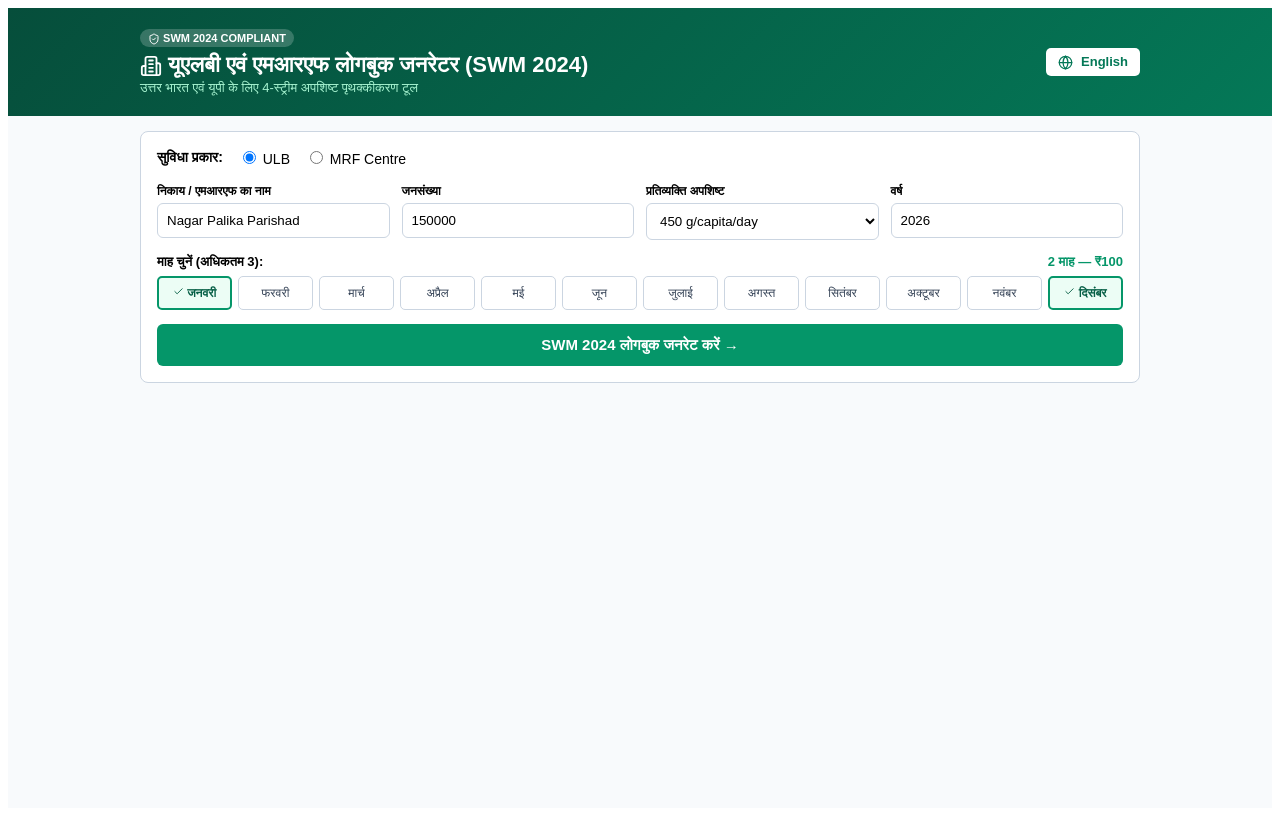
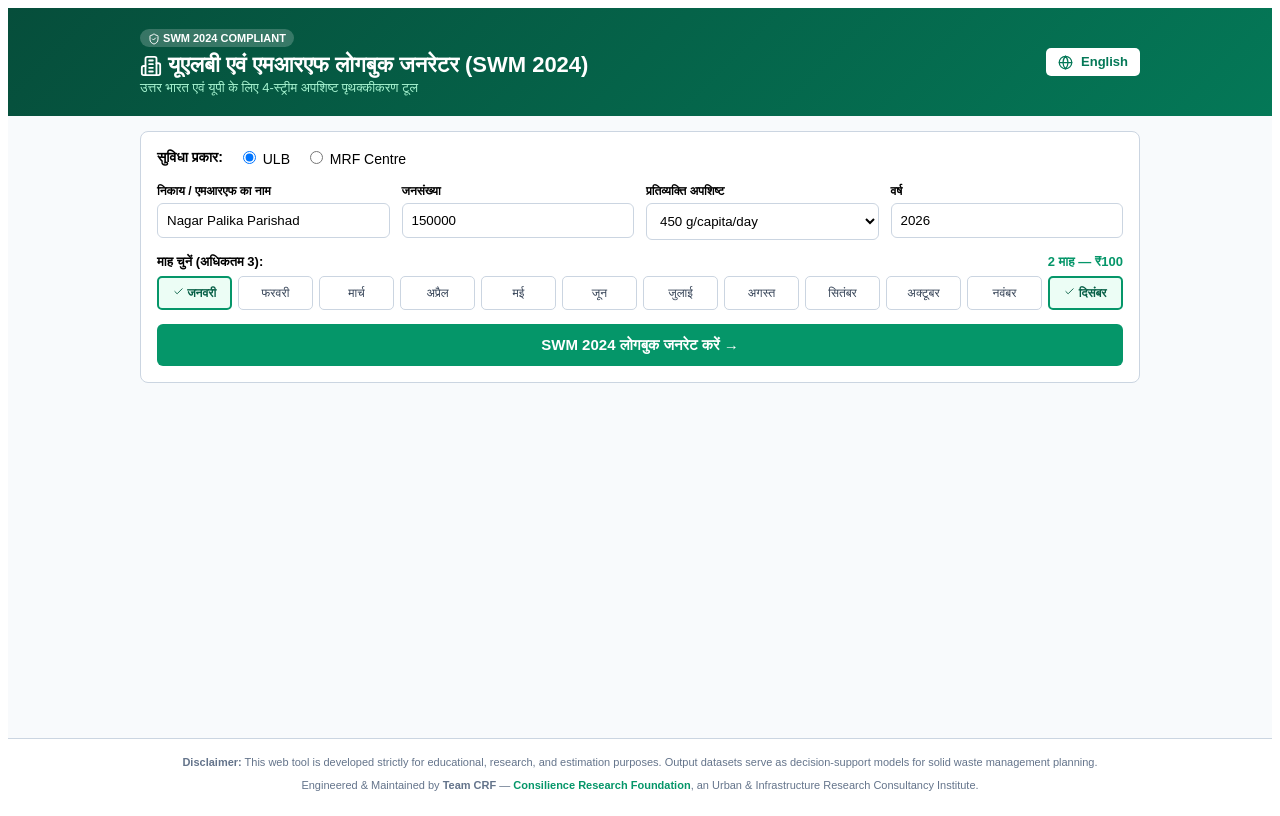
Before and after one commit to akv99111-source/ulb-waste-generator, a React (Vite) app: page / in a window 1280 px wide. Built offline with nearby package versions, Linux system fonts and the light colour scheme.

Commit message:
Update App.jsx

```diff
--- a/src/App.jsx
+++ b/src/App.jsx
@@ -19,9 +19,9 @@ const MONTHS = [
 
 const getSeasonalFractions = (m, type) => {
   if (type === 'ULB') {
-    if ([5, 6, 7].includes(m)) return [0.58, 0.18, 0.04, 0.02, 0.05, 0.13]; // High Wet (Fruits)
-    if ([8, 9].includes(m)) return [0.56, 0.19, 0.04, 0.02, 0.05, 0.14];    // Monsoon
-    if ([11, 12, 1, 2].includes(m)) return [0.50, 0.23, 0.05, 0.02, 0.06, 0.14]; // Winter Packaging
+    if ([5, 6, 7].includes(m)) return [0.58, 0.18, 0.04, 0.02, 0.05, 0.13];
+    if ([8, 9].includes(m)) return [0.56, 0.19, 0.04, 0.02, 0.05, 0.14];
+    if ([11, 12, 1, 2].includes(m)) return [0.50, 0.23, 0.05, 0.02, 0.06, 0.14];
     return [0.54, 0.20, 0.04, 0.02, 0.05, 0.15];
   }
   return [5, 6, 7].includes(m) ? [0.25, 0.15, 0.20, 0.22, 0.08, 0.10] : [0.20, 0.15, 0.25, 0.20, 0.10, 0.10];
@@ -158,8 +158,9 @@ export default function App() {
   const visibleRows = isPaid ? activeRows : activeRows.slice(0, 5);
 
   return (
-    <div style={{ fontFamily: 'sans-serif', background: '#f8fafc', minHeight: '100vh' }}>
+    <div style={{ fontFamily: 'sans-serif', background: '#f8fafc', minHeight: '100vh', display: 'flex', flexDirection: 'column', justifyContent: 'space-between' }}>
 
+      <div>
         {/* HEADER BANNER */}
         <div style={{ background: 'linear-gradient(135deg, #064e3b 0%, #047857 100%)', color: '#fff', padding: '20px 15px' }}>
           <div style={{ maxWidth: '1000px', margin: '0 auto', display: 'flex', justifyContent: 'space-between', alignItems: 'center', flexWrap: 'wrap', gap: '10px' }}>
@@ -348,5 +349,17 @@ export default function App() {
           )}
         </div>
       </div>
+
+      {/* DISCLAIMER & FOOTER SECTION */}
+      <div style={{ marginTop: '30px', padding: '15px 10px', borderTop: '1px solid #cbd5e1', textAlign: 'center', fontSize: '11px', color: '#64748b', lineHeight: '1.5', background: '#ffffff' }}>
+        <p style={{ margin: '0 0 6px 0' }}>
+          <strong>Disclaimer:</strong> This web tool is developed strictly for educational, research, and estimation purposes. Output datasets serve as decision-support models for solid waste management planning.
+        </p>
+        <p style={{ margin: 0 }}>
+          Engineered & Maintained by <strong>Team CRF</strong> — <a href="https://www.consilienceresearch.in/" target="_blank" rel="noopener noreferrer" style={{ color: '#059669', fontWeight: 'bold', textDecoration: 'none' }}>Consilience Research Foundation</a>, an Urban & Infrastructure Research Consultancy Institute.
+        </p>
+      </div>
+
+    </div>
   );
 }
```
Lines whose indentation alone changed are shown as unchanged.
